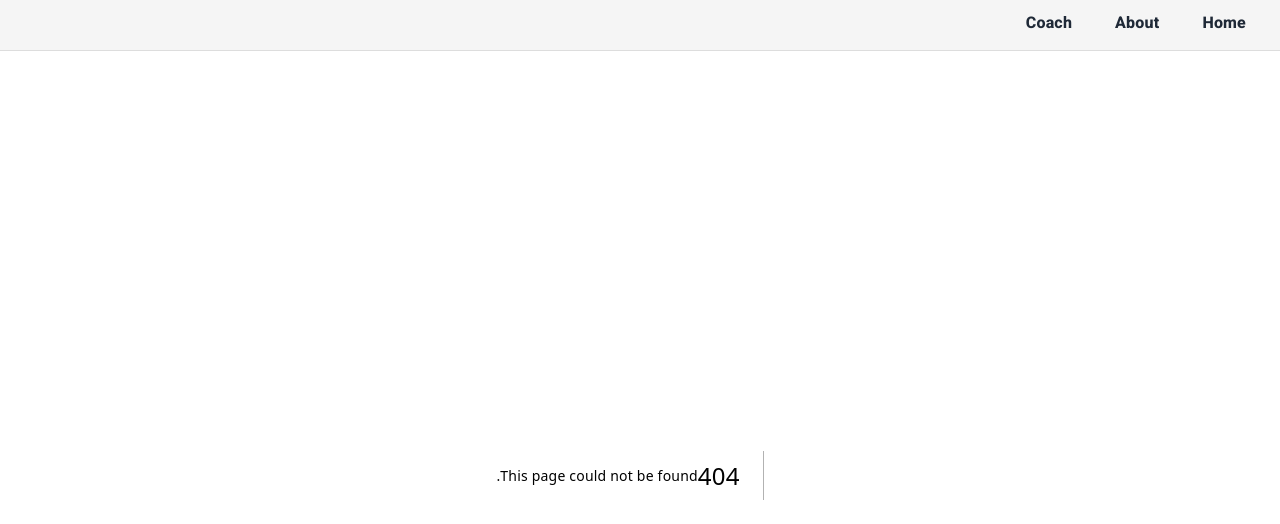
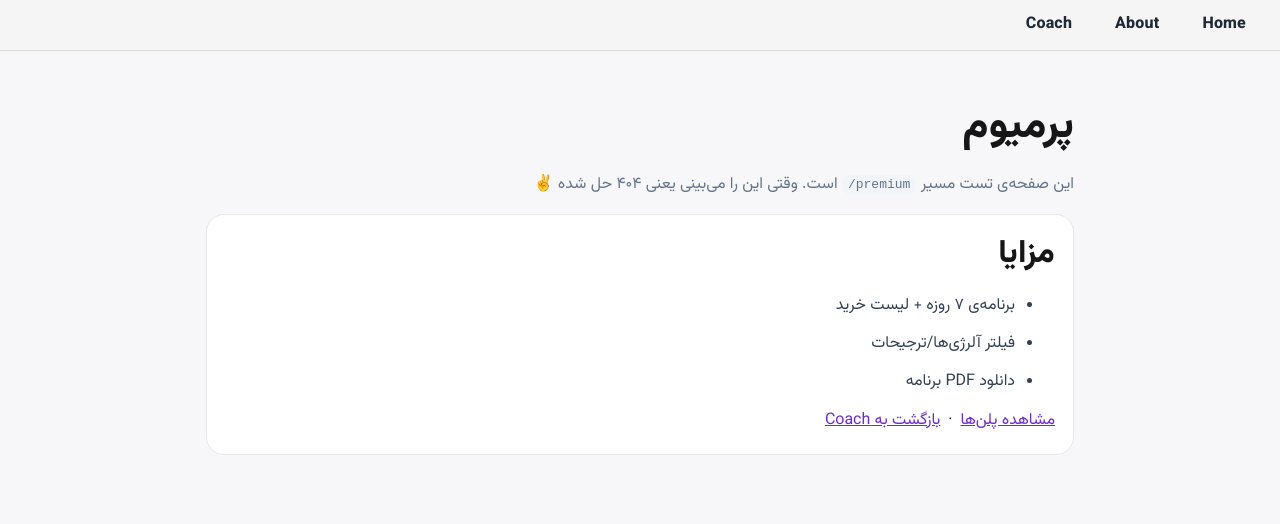
Before and after one commit to marmar-biz/nutrition-ai-coach, a Next.js app: page /premium in a window 1280 px wide. Before the commit this address had no page. Shown: the top 524 px of the page. Built offline with nearby package versions, Linux system fonts and the light colour scheme.

Commit message:
feat: add premium page with features list and navigation to plans/coach

```diff
--- /dev/null
+++ b/pages/premium.js
@@ -0,0 +1,38 @@
+// pages/premium.js
+import Link from 'next/link';
+
+export default function Premium() {
+  return (
+    <main dir="rtl" className="wrap">
+      <h1>پرمیوم</h1>
+      <p className="muted">
+        این صفحه‌ی تست مسیر <code>premium/</code> است. وقتی این را می‌بینی یعنی ۴۰۴ حل شده ✌️
+      </p>
+
+      <section className="box">
+        <h2>مزایا</h2>
+        <ul>
+          <li>برنامه‌ی ۷ روزه + لیست خرید</li>
+          <li>فیلتر آلرژی‌ها/ترجیحات</li>
+          <li>دانلود PDF برنامه</li>
+        </ul>
+        <div className="links">
+          <Link href="/plans">مشاهده پلن‌ها</Link>
+          <span>·</span>
+          <Link href="/coach">بازگشت به Coach</Link>
+        </div>
+      </section>
+
+      <style jsx>{`
+        .wrap{ max-width:900px; margin:24px auto; padding:0 16px }
+        .muted{ color:#64748b }
+        .box{ background:#fff; border:1px solid #e5e7eb; border-radius:18px; padding:18px; margin-top:14px }
+        ul{ margin:10px 0 8px; color:#334155 }
+        li{ margin:8px 0 }
+        .links{ margin-top:8px; display:flex; gap:8px; align-items:center }
+        a{ color:#7c3aed; font-weight:600 }
+        code{ background:#f1f5f9; border-radius:8px; padding:2px 6px }
+      `}</style>
+    </main>
+  );
+}
```
